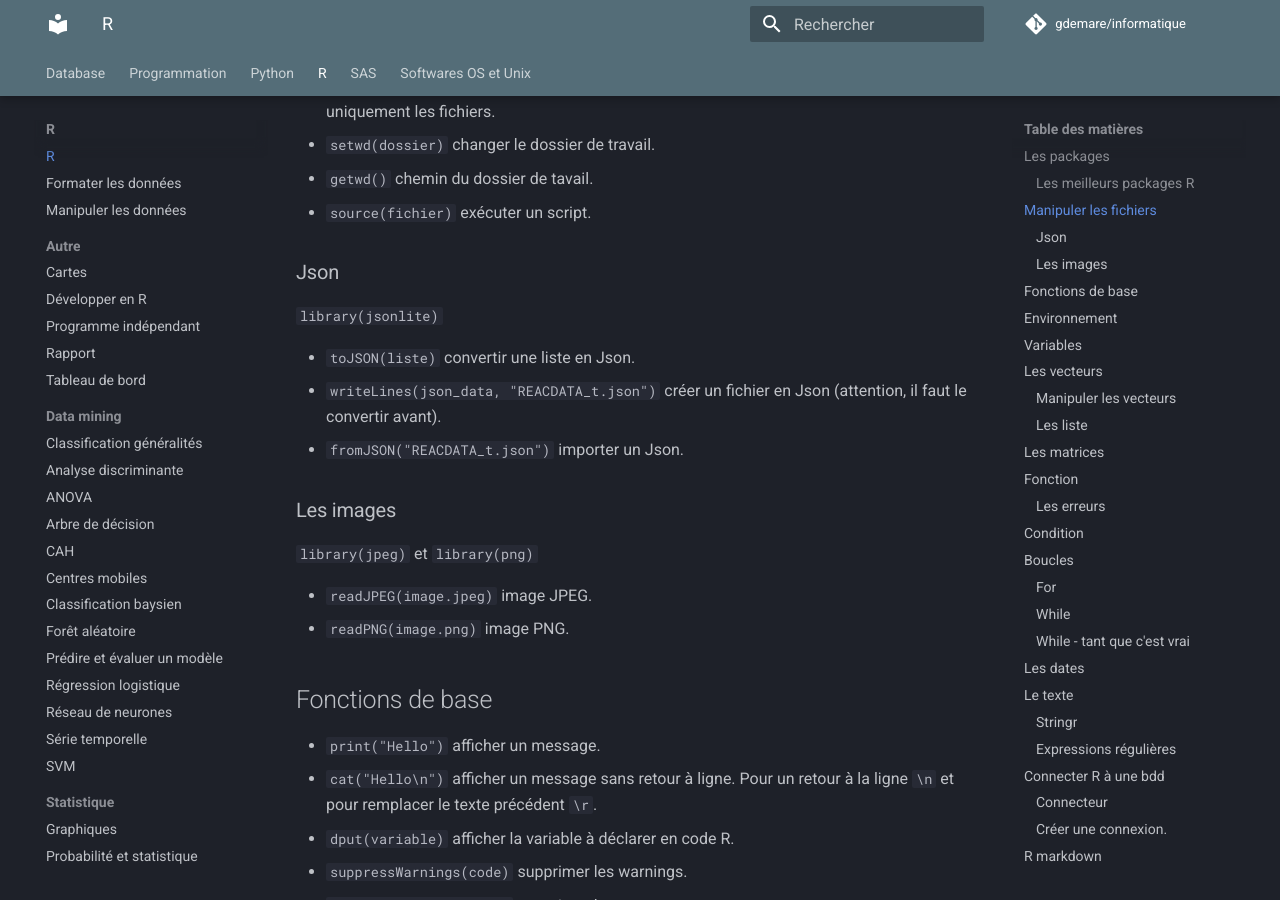
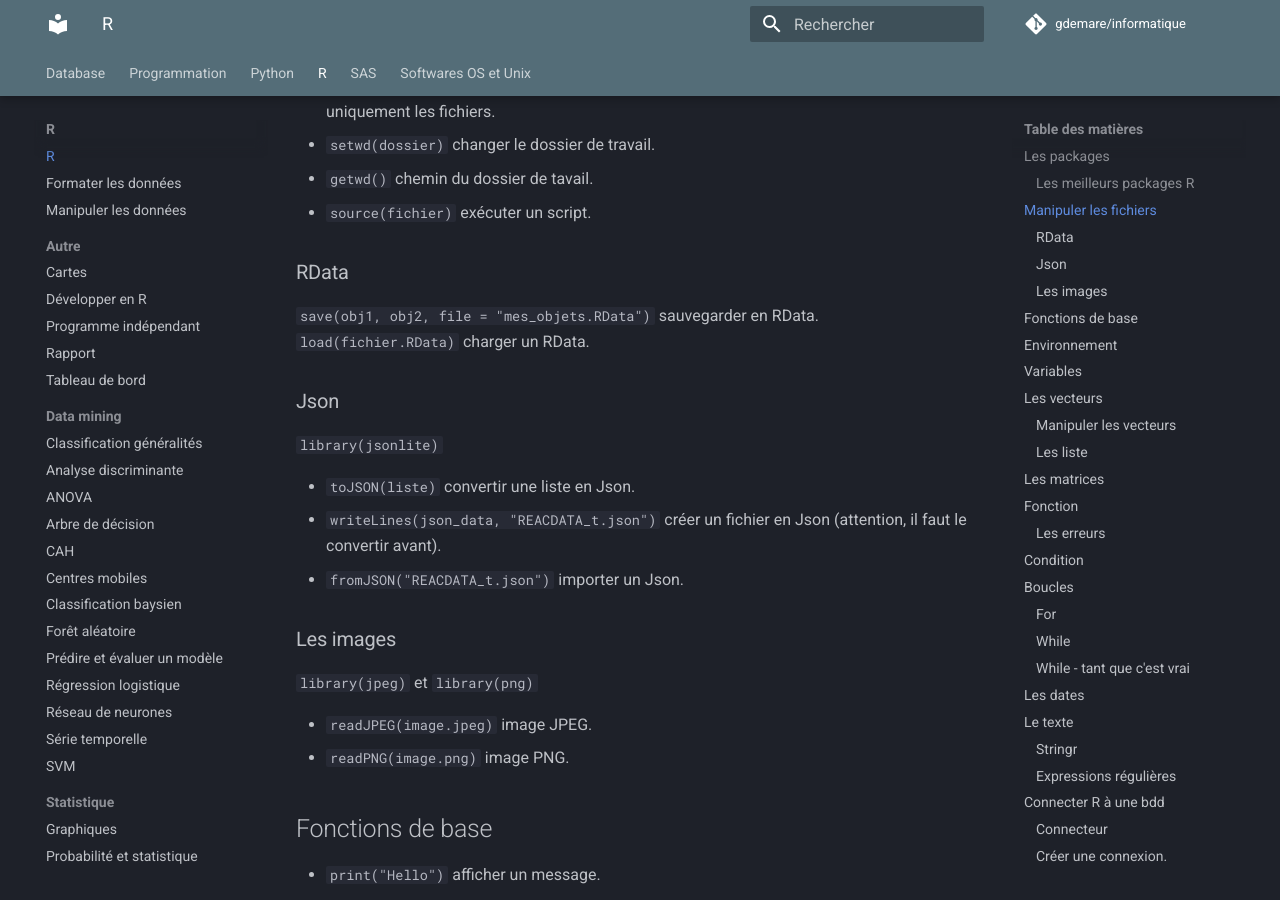
Before and after one commit to gdemare/Informatique, an MkDocs documentation site: the page built from docs/r/r_r.md, in a window 1280 px wide and 900 px high, scrolled down 728 px. Built offline with MkDocs 1.6.1 and Material for MkDocs 9.7.7, drawn with Linux system fonts in a browser that asks for light colours; comment, search, counter and statistics services are not loaded.

Commit message:
Update r_r.md

```diff
--- a/docs/r/r_r.md
+++ b/docs/r/r_r.md
@@ -21,6 +21,11 @@
 * `setwd(dossier)` changer le dossier de travail.
 * `getwd()` chemin du dossier de tavail.
 * `source(fichier)` exécuter un script.
+
+### RData
+
+`save(obj1, obj2, file = "mes_objets.RData")` sauvegarder en RData.
+`load(fichier.RData)` charger un RData.
 
 ### Json
 
```
